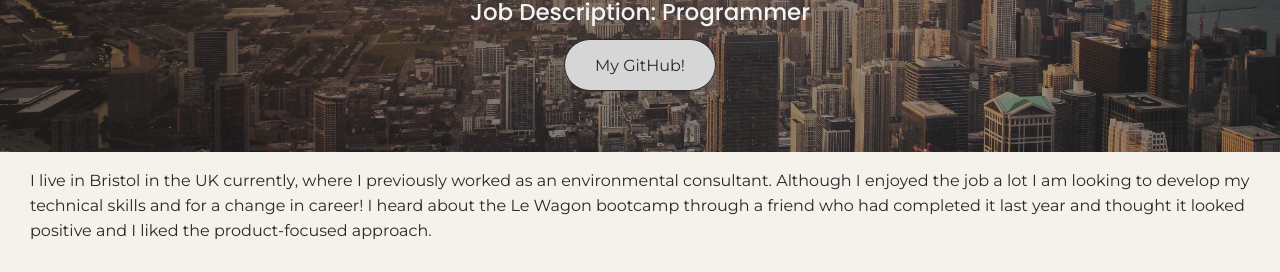
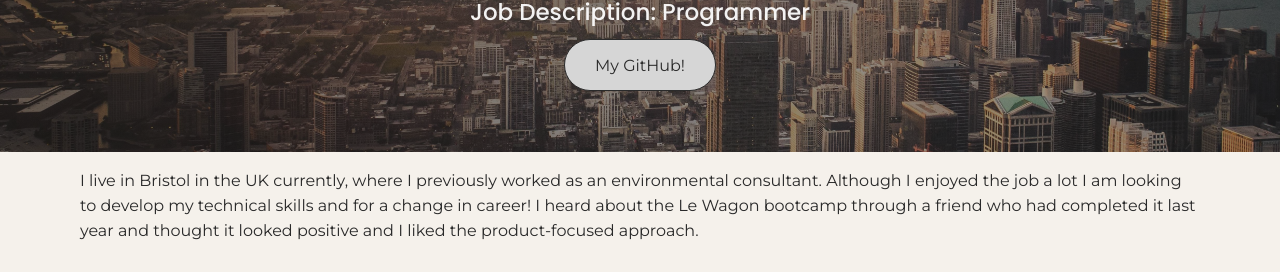
Before and after one commit to croab/profile, a plain HTML site: page index.html in a window 1280 px wide. Shown: the part 288-560 px from the top of the page. Drawn offline with Linux system fonts and the light colour scheme.

Commit message:
make my profile prettier

```diff
--- a/style.css
+++ b/style.css
@@ -38,8 +38,8 @@ body {
 }
 
 .container {
-  margin-left: 30px;
-  margin-right: 30px;
+  margin-left: 80px;
+  margin-right: 80px;
 }
 
 .banner {
```
